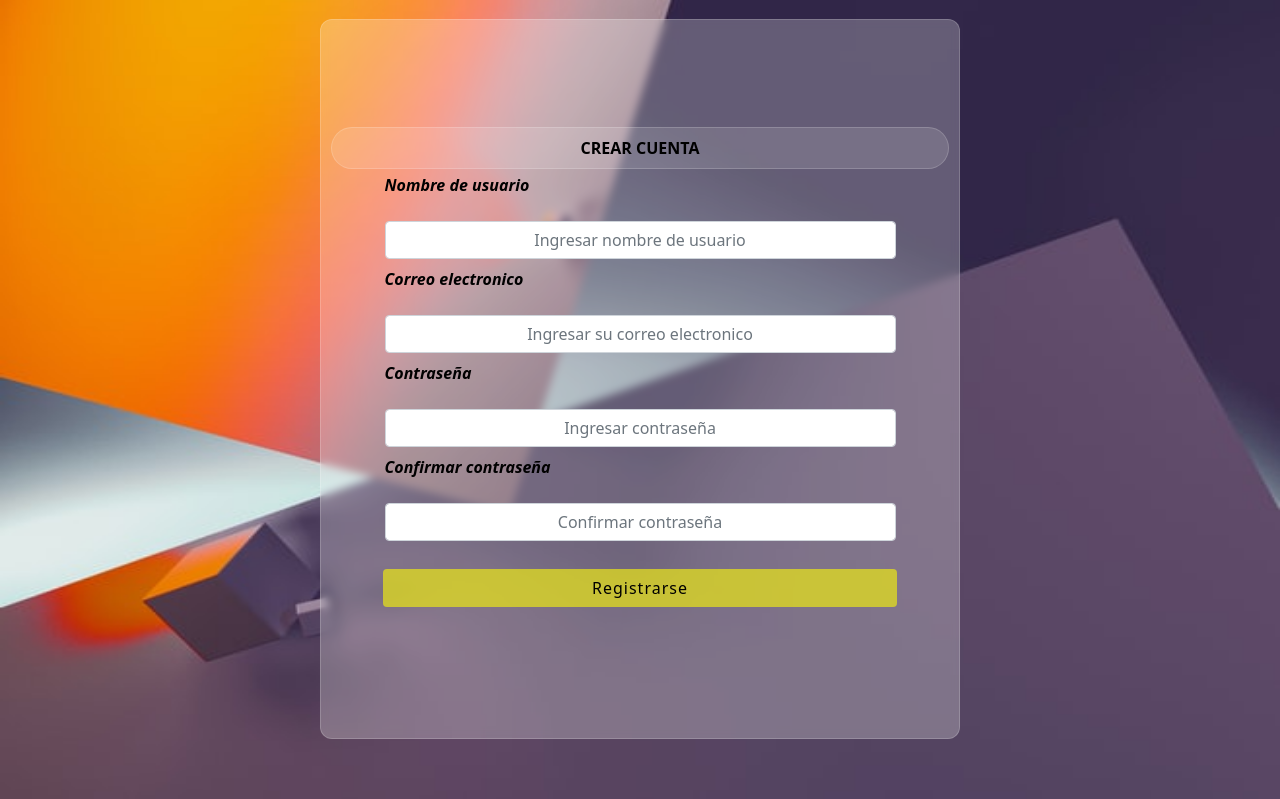
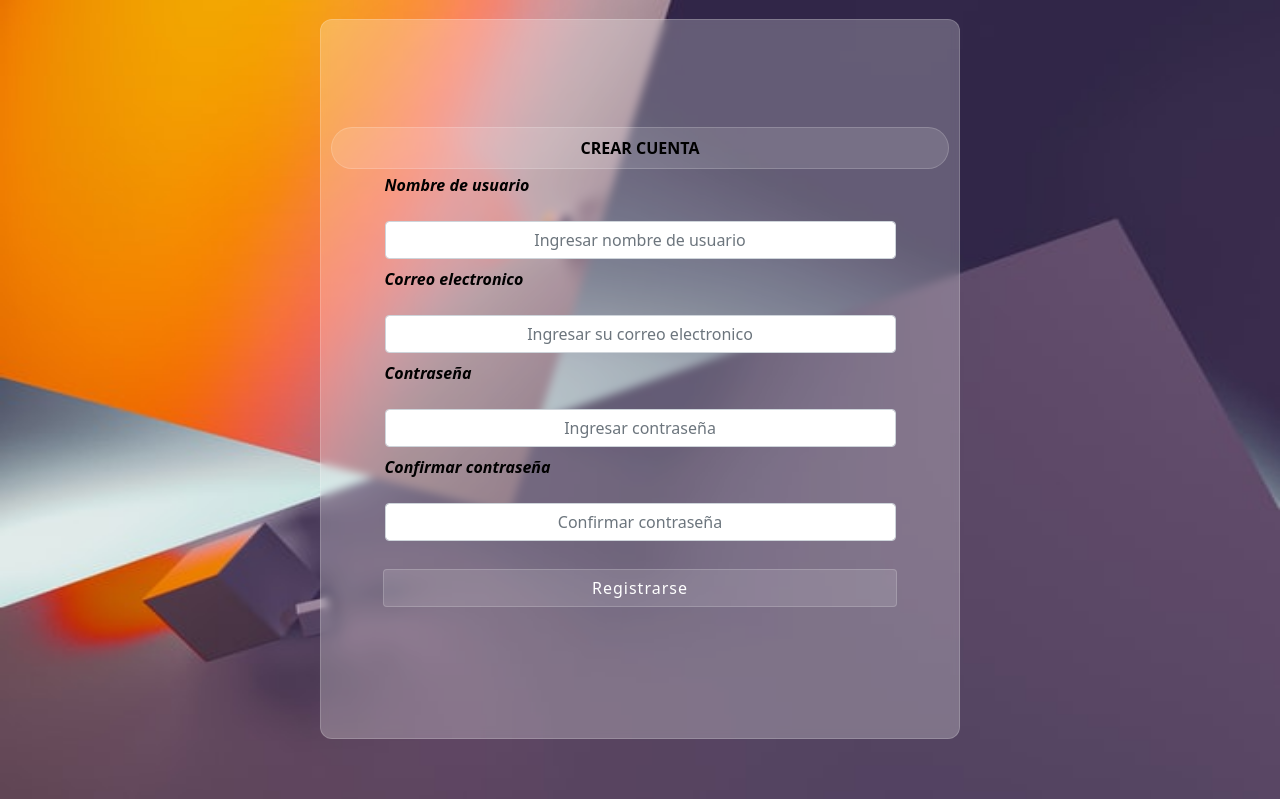
Before and after one commit to nicolaskruiz/TriviaChaco, a Django app: template home/templates/signup.html in a window 1280 px wide. Shown: the part 75-874 px from the top of the page. Run offline with Django 3.2, Linux system fonts and the light colour scheme; the template is opened without the code that fills it, so the values that code supplies are empty.

Commit message:
Front-end actualizado

```diff
--- a/home/templates/signup.html
+++ b/home/templates/signup.html
@@ -17,15 +17,15 @@
   .btn{
           width: 80%;
           letter-spacing: 1px;
-          background: #e6e21ab9;
-          color: #000;
+          color: #fff;
           margin: auto;
+          background: rgba(255, 255, 255, 0.123);
+          border: 1px solid rgba( 255, 255, 255, 0.18 );
   }
   .btn:hover{
         transition: 800ms;
+        box-shadow: 0 8px 32px 0 rgba(0, 0, 0, 0.699);
         color: #fff;
-        background: rgba(255, 255, 255, 0.123);
-        border: 1px solid rgba( 255, 255, 255, 0.18 );
   }
   .container_all{
           width:100%;
```
Also changed, not shown: home/templates/login.html (+5 -4 lines).
